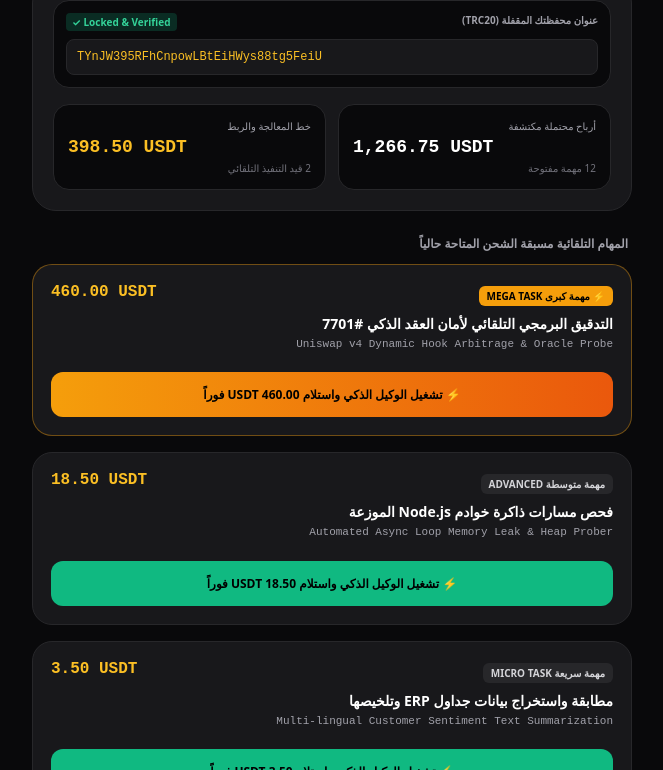
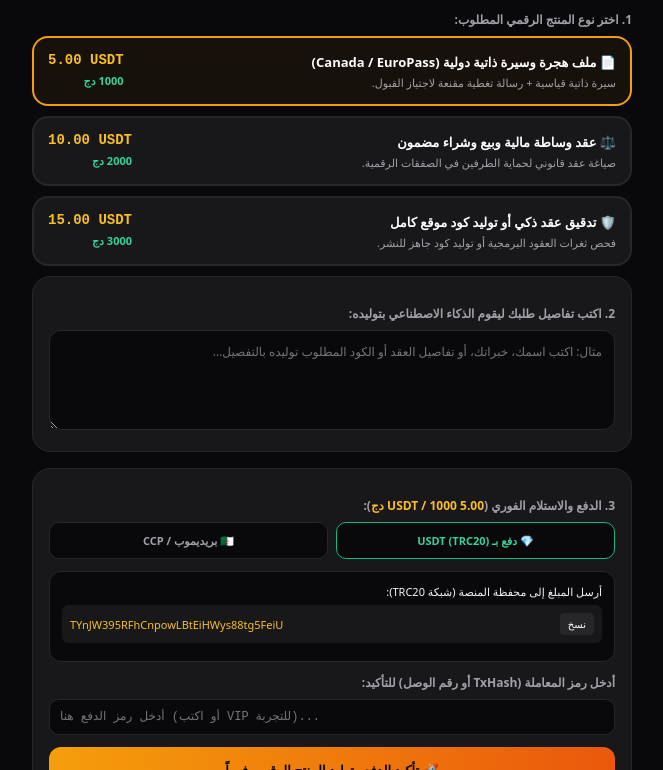
Before and after one commit to houbarikhalil500-prog/-ai-revenue-factory, a plain HTML site: page index.html in a window 1280 px wide. Shown: the part 138-908 px from the top of the page, without its empty margins (308-971 px from the left). Drawn offline with Linux system fonts and the light colour scheme.

Commit message:
Update index.html

```diff
--- a/index.html
+++ b/index.html
@@ -3,175 +3,157 @@
 <head>
 <meta charset="UTF-8">
 <meta name="viewport" content="width=device-width, initial-scale=1.0">
-    <title>AI Revenue Factory</title>
+<title>AI Digital Studio</title>
 <style>
-        * { box-sizing: border-box; margin: 0; padding: 0; font-family: system-ui, -apple-system, sans-serif; }
-        body { background-color: #09090b; color: #f4f4f5; padding: 16px; display: flex; flex-direction: column; align-items: center; min-height: 100vh; }
+* { box-sizing: border-box; margin: 0; padding: 0; font-family: system-ui, sans-serif; }
+body { background: #09090b; color: #f4f4f5; padding: 16px; display: flex; flex-direction: column; align-items: center; }
 .container { width: 100%; max-width: 600px; }
-
-        /* الشريط العلوي */
-        .top-banner { background-color: rgba(16, 185, 129, 0.1); border: 1px solid rgba(16, 185, 129, 0.3); border-radius: 16px; padding: 16px; margin-bottom: 20px; display: flex; justify-content: space-between; align-items: center; }
-        .status-text { color: #34d399; font-size: 11px; font-weight: bold; display: flex; align-items: center; gap: 6px; margin-top: 4px; }
-        .dot { width: 8px; height: 8px; background-color: #10b981; border-radius: 50%; display: inline-block; }
-        .balance-box { text-align: left; }
-        .balance-label { color: #a1a1aa; font-size: 10px; font-weight: bold; }
-        .balance-amount { color: #fbbf24; font-size: 22px; font-weight: 900; font-family: monospace; }
-
-        /* لوحة المحفظة والإحصائيات */
-        .dashboard-card { background-color: #18181b; border: 1px solid #27272a; border-radius: 24px; padding: 20px; margin-bottom: 24px; }
-        .wallet-box { background-color: #09090b; border: 1px solid #27272a; border-radius: 16px; padding: 12px; margin-bottom: 16px; }
-        .wallet-header { display: flex; justify-content: space-between; margin-bottom: 8px; font-size: 10px; color: #a1a1aa; font-weight: bold; }
-        .badge-verified { background-color: rgba(16, 185, 129, 0.2); color: #34d399; padding: 2px 6px; border-radius: 4px; }
-        .wallet-address { font-family: monospace; color: #fbbf24; font-size: 12px; word-break: break-all; background: #18181b; padding: 10px; border-radius: 8px; border: 1px solid #27272a; }
-
-        .stats-grid { display: grid; grid-template-columns: 1fr 1fr; gap: 12px; }
-        .stat-item { background-color: #09090b; border: 1px solid #27272a; padding: 14px; border-radius: 16px; }
-        .stat-title { font-size: 10px; color: #a1a1aa; margin-bottom: 4px; }
-        .stat-val { font-size: 18px; font-weight: 900; font-family: monospace; color: #ffffff; }
-        .stat-sub { font-size: 10px; color: #71717a; margin-top: 4px; }
-
-        /* بطاقات المهام */
-        .section-title { font-size: 12px; color: #a1a1aa; font-weight: bold; margin-bottom: 12px; padding-right: 4px; }
-        .task-card { background-color: #18181b; border: 1px solid #27272a; border-radius: 20px; padding: 18px; margin-bottom: 16px; }
-        .task-card.mega { border-color: rgba(245, 158, 11, 0.4); }
-        .task-header { display: flex; justify-content: space-between; align-items: flex-start; margin-bottom: 12px; }
-        .badge-mega { background-color: #f59e0b; color: #000; font-size: 10px; font-weight: 900; padding: 3px 8px; border-radius: 6px; display: inline-block; margin-bottom: 8px; }
-        .badge-normal { background-color: #27272a; color: #d4d4d8; font-size: 10px; font-weight: bold; padding: 3px 8px; border-radius: 6px; display: inline-block; margin-bottom: 8px; }
-        .task-title { font-size: 14px; font-weight: bold; color: #fff; margin-bottom: 4px; }
-        .task-desc { font-size: 11px; color: #a1a1aa; font-family: monospace; line-height: 1.4; }
-        .task-reward { font-size: 16px; font-weight: 900; color: #fbbf24; font-family: monospace; white-space: nowrap; }
-
-        /* الأزرار */
-        .btn { width: 100%; border: none; padding: 14px; border-radius: 12px; font-weight: 900; font-size: 12px; cursor: pointer; transition: 0.2s; margin-top: 8px; }
-        .btn-mega { background: linear-gradient(to right, #f59e0b, #ea580c); color: #000; }
-        .btn-normal { background-color: #10b981; color: #000; }
-        .btn:disabled { opacity: 0.5; cursor: not-allowed; }
-
-        /* سجل المعاملات */
-        #terminal-wrapper { display: none; margin-top: 24px; }
-        .log-box { background-color: #18181b; border: 1px solid rgba(16, 185, 129, 0.3); border-radius: 16px; padding: 14px; margin-bottom: 10px; font-family: monospace; font-size: 11px; color: #34d399; line-height: 1.6; }
-        .hash-text { color: #a1a1aa; word-break: break-all; font-size: 10px; }
+.header { text-align: center; margin: 16px 0 24px; }
+.badge-top { background: rgba(245, 158, 11, 0.15); border: 1px solid #f59e0b; color: #fbbf24; font-size: 11px; font-weight: bold; padding: 5px 12px; border-radius: 20px; display: inline-block; margin-bottom: 10px; }
+.header h1 { font-size: 24px; font-weight: 900; color: #fff; margin-bottom: 6px; }
+.header p { font-size: 12px; color: #a1a1aa; }
+.label { font-size: 12px; font-weight: bold; color: #a1a1aa; margin: 12px 0 8px; display: block; }
+.card { background: #18181b; border: 2px solid #27272a; border-radius: 16px; padding: 14px; margin-bottom: 10px; cursor: pointer; display: flex; justify-content: space-between; align-items: center; }
+.card.active { border-color: #f59e0b; background: rgba(245, 158, 11, 0.05); }
+.card h3 { font-size: 13px; color: #fff; margin-bottom: 4px; }
+.card p { font-size: 11px; color: #a1a1aa; }
+.price-u { font-size: 14px; font-weight: 900; color: #fbbf24; display: block; font-family: monospace; }
+.price-d { font-size: 11px; color: #34d399; font-weight: bold; }
+.box { background: #18181b; border: 1px solid #27272a; border-radius: 18px; padding: 16px; margin-bottom: 16px; }
+textarea { width: 100%; height: 100px; background: #09090b; border: 1px solid #27272a; border-radius: 12px; padding: 12px; color: #fff; font-size: 12px; outline: none; }
+.tabs { display: grid; grid-template-columns: 1fr 1fr; gap: 8px; margin-bottom: 12px; }
+.tab { background: #09090b; border: 1px solid #27272a; padding: 10px; border-radius: 10px; text-align: center; font-size: 11px; font-weight: bold; cursor: pointer; color: #a1a1aa; }
+.tab.active { border-color: #10b981; color: #34d399; }
+.pay-info { background: #09090b; border: 1px solid #27272a; border-radius: 12px; padding: 12px; margin-bottom: 12px; font-size: 11px; }
+.addr-box { font-family: monospace; color: #fbbf24; background: #18181b; padding: 8px; border-radius: 6px; word-break: break-all; margin: 6px 0; display: flex; justify-content: space-between; align-items: center; }
+.btn-sm { background: #27272a; color: #fff; border: none; padding: 4px 8px; border-radius: 4px; font-size: 10px; cursor: pointer; }
+.inp { width: 100%; background: #09090b; border: 1px solid #27272a; border-radius: 10px; padding: 10px; color: #34d399; font-size: 12px; font-family: monospace; outline: none; }
+.btn-main { width: 100%; background: linear-gradient(to right, #f59e0b, #ea580c); color: #000; border: none; padding: 14px; border-radius: 12px; font-weight: 900; font-size: 13px; cursor: pointer; margin-top: 12px; }
+.btn-dl { background: #10b981; color: #000; border: none; padding: 12px; border-radius: 10px; font-weight: bold; font-size: 12px; cursor: pointer; width: 100%; margin-top: 10px; }
+#res-box { display: none; background: #18181b; border: 1px solid #10b981; border-radius: 18px; padding: 16px; margin-bottom: 24px; }
+.res-out { background: #09090b; border: 1px solid #27272a; border-radius: 10px; padding: 12px; font-family: monospace; font-size: 11px; color: #e4e4e7; white-space: pre-wrap; margin-top: 10px; }
 </style>
 </head>
 <body>
+<div class="container">
+    <div class="header">
+        <span class="badge-top">⚡ استوديو التوليد الذكي الفوري AI SaaS</span>
+        <h1>منصة المنتجات الرقمية الشاملة</h1>
+        <p>اختر الخدمة، اكتب تفاصيل طلبك، واستلم منتجك الرقمي جاهزاً للتحميل فوراً.</p>
+    </div>
 
-<div class="container">
-    <!-- الشريط العلوي -->
-    <div class="top-banner">
+    <span class="label">1. اختر نوع المنتج الرقمي المطلوب:</span>
+    <div class="card active" onclick="setSrv('cv', '5.00 USDT / 1000 دج', this)">
         <div>
-            <div style="color: #a1a1aa; font-size: 11px; font-weight: bold;">بروتوكول المعالجة والشبكة</div>
-            <div class="status-text"><span class="dot"></span> وضع الإنتاج الحي نشط</div>
+            <h3>📄 ملف هجرة وسيرة ذاتية دولية (Canada / EuroPass)</h3>
+            <p>سيرة ذاتية قياسية + رسالة تغطية مقنعة لاجتياز القبول.</p>
         </div>
-        <div class="balance-box">
-            <span class="balance-label">الرصيد الفعلي الحالي</span>
-            <div id="live-balance" class="balance-amount" dir="ltr">+0.00 USDT</div>
+        <div><span class="price-u" dir="ltr">5.00 USDT</span><span class="price-d">1000 دج</span></div>
+    </div>
+
+    <div class="card" onclick="setSrv('contract', '10.00 USDT / 2000 دج', this)">
+        <div>
+            <h3>⚖️ عقد وساطة مالية وبيع وشراء مضمون</h3>
+            <p>صياغة عقد قانوني لحماية الطرفين في الصفقات الرقمية.</p>
+        </div>
+        <div><span class="price-u" dir="ltr">10.00 USDT</span><span class="price-d">2000 دج</span></div>
+    </div>
+
+    <div class="card" onclick="setSrv('code', '15.00 USDT / 3000 دج', this)">
+        <div>
+            <h3>🛡️ تدقيق عقد ذكي أو توليد كود موقع كامل</h3>
+            <p>فحص ثغرات العقود البرمجية أو توليد كود جاهز للنشر.</p>
+        </div>
+        <div><span class="price-u" dir="ltr">15.00 USDT</span><span class="price-d">3000 دج</span></div>
+    </div>
+
+    <div class="box">
+        <span class="label">2. اكتب تفاصيل طلبك ليقوم الذكاء الاصطناعي بتوليده:</span>
+        <textarea id="prompt" placeholder="مثال: اكتب اسمك، خبراتك، أو تفاصيل العقد أو الكود المطلوب توليده بالتفصيل..."></textarea>
+    </div>
+
+    <div class="box">
+        <span class="label">3. الدفع والاستلام الفوري (<span id="p-lbl" style="color:#fbbf24;">5.00 USDT / 1000 دج</span>):</span>
+        <div class="tabs">
+            <div class="tab active" onclick="setPay('usdt', this)">💎 دفع بـ USDT (TRC20)</div>
+            <div class="tab" onclick="setPay('ccp', this)">🇩🇿 بريديموب / CCP</div>
+        </div>
+
+        <div id="p-usdt" class="pay-info">
+            <div>أرسل المبلغ إلى محفظة المنصة (شبكة TRC20):</div>
+            <div class="addr-box" dir="ltr">
+                <span id="w-txt">TYnJW395RFhCnpowLBtEiHWys88tg5FeiU</span>
+                <button class="btn-sm" onclick="copyTxt('w-txt')">نسخ</button>
             </div>
         </div>
 
-    <!-- لوحة البيانات -->
-    <div class="dashboard-card">
-        <div class="wallet-box">
-            <div class="wallet-header">
-                <span>عنوان محفظتك المقفلة (TRC20)</span>
-                <span class="badge-verified">Locked & Verified ✓</span>
-            </div>
-            <div class="wallet-address" dir="ltr">TYnJW395RFhCnpowLBtEiHWys88tg5FeiU</div>
-        </div>
-
-        <div class="stats-grid">
-            <div class="stat-item">
-                <div class="stat-title">أرباح محتملة مكتشفة</div>
-                <div class="stat-val" dir="ltr">1,266.75 USDT</div>
-                <div class="stat-sub">12 مهمة مفتوحة</div>
-            </div>
-            <div class="stat-item">
-                <div class="stat-title">خط المعالجة والربط</div>
-                <div class="stat-val" style="color: #fbbf24;" dir="ltr">398.50 USDT</div>
-                <div class="stat-sub">2 قيد التنفيذ التلقائي</div>
-            </div>
+        <div id="p-ccp" class="pay-info" style="display:none;">
+            <div>حول المبلغ عبر تطبيق BaridiMob إلى الـ RIP التالي:</div>
+            <div class="addr-box" dir="ltr">
+                <span id="r-txt">00799999002456789123</span>
+                <button class="btn-sm" onclick="copyTxt('r-txt')">نسخ</button>
             </div>
         </div>
 
-    <!-- قائمة المهام -->
-    <div class="section-title">المهام التلقائية مسبقة الشحن المتاحة حالياً</div>
-
-    <!-- المهمة الأولى -->
-    <div class="task-card mega">
-        <div class="task-header">
-            <div>
-                <span class="badge-mega">⚡ مهمة كبرى MEGA TASK</span>
-                <div class="task-title">التدقيق البرمجي التلقائي لأمان العقد الذكي #7701</div>
-                <div class="task-desc" dir="ltr">Uniswap v4 Dynamic Hook Arbitrage & Oracle Probe</div>
-            </div>
-            <div class="task-reward" dir="ltr">460.00 USDT</div>
-        </div>
-        <button class="btn btn-mega" onclick="runTask(460.00, this)">⚡ تشغيل الوكيل الذكي واستلام 460.00 USDT فوراً</button>
+        <span class="label">أدخل رمز المعاملة (TxHash أو رقم الوصل) للتأكيد:</span>
+        <input type="text" id="tx" class="inp" placeholder="أدخل رمز الدفع هنا (أو اكتب VIP للتجربة)..." dir="ltr">
+        <button id="g-btn" class="btn-main" onclick="runGen()">🚀 تأكيد الدفع وتوليد المنتج الرقمي فوراً</button>
     </div>
 
-    <!-- المهمة الثانية -->
-    <div class="task-card">
-        <div class="task-header">
-            <div>
-                <span class="badge-normal">مهمة متوسطة ADVANCED</span>
-                <div class="task-title">فحص مسارات ذاكرة خوادم Node.js الموزعة</div>
-                <div class="task-desc" dir="ltr">Automated Async Loop Memory Leak & Heap Prober</div>
-            </div>
-            <div class="task-reward" dir="ltr">18.50 USDT</div>
-        </div>
-        <button class="btn btn-normal" onclick="runTask(18.50, this)">⚡ تشغيل الوكيل الذكي واستلام 18.50 USDT فوراً</button>
-    </div>
-
-    <!-- المهمة الثالثة -->
-    <div class="task-card">
-        <div class="task-header">
-            <div>
-                <span class="badge-normal">مهمة سريعة MICRO TASK</span>
-                <div class="task-title">مطابقة واستخراج بيانات جداول ERP وتلخيصها</div>
-                <div class="task-desc" dir="ltr">Multi-lingual Customer Sentiment Text Summarization</div>
-            </div>
-            <div class="task-reward" dir="ltr">3.50 USDT</div>
-        </div>
-        <button class="btn btn-normal" onclick="runTask(3.50, this)">⚡ تشغيل الوكيل الذكي واستلام 3.50 USDT فوراً</button>
-    </div>
-
-    <!-- سجل التحويلات -->
-    <div id="terminal-wrapper">
-        <div class="section-title" style="color: #34d399;">سجل التحويلات الناجحة الفورية الحية (On-Chain Logs)</div>
-        <div id="terminal-logs"></div>
+    <div id="res-box">
+        <div style="color:#34d399; font-weight:bold; font-size:13px;">✓ تم توليد منتجك الرقمي بنجاح!</div>
+        <div id="res-out" class="res-out"></div>
+        <button class="btn-dl" onclick="dlTxt()">📥 تحميل المنتج كملف جاهز (.TXT)</button>
     </div>
 </div>
 
 <script>
-    let totalBalance = 0.00;
-    function runTask(reward, btn) {
-        const originalText = btn.innerHTML;
+let srv = 'cv';
+function setSrv(t, p, el) {
+    srv = t;
+    document.getElementById('p-lbl').innerText = p;
+    document.querySelectorAll('.card').forEach(c => c.classList.remove('active'));
+    el.classList.add('active');
+}
+function setPay(m, el) {
+    document.querySelectorAll('.tab').forEach(t => t.classList.remove('active'));
+    el.classList.add('active');
+    document.getElementById('p-usdt').style.display = (m === 'usdt') ? 'block' : 'none';
+    document.getElementById('p-ccp').style.display = (m === 'ccp') ? 'block' : 'none';
+}
+function copyTxt(id) {
+    navigator.clipboard.writeText(document.getElementById(id).innerText);
+    alert("تم النسخ بنجاح!");
+}
+function runGen() {
+    const pr = document.getElementById('prompt').value.trim();
+    const tx = document.getElementById('tx').value.trim();
+    const btn = document.getElementById('g-btn');
+    if(!pr || tx.length < 3) { alert("يرجى كتابة الطلب وإدخال رمز الدفع!"); return; }
     btn.disabled = true;
-        btn.innerHTML = "⏳ جاري تشغيل الوكيل وفحص الكود وتحويل الأرباح...";
-
+    btn.innerText = "⏳ جاري التحقق وتوليد المنتج بالذكاء الاصطناعي...";
     setTimeout(() => {
-            totalBalance += reward;
-            document.getElementById('live-balance').innerHTML = "+" + totalBalance.toFixed(2) + " USDT";
-
-            const txHash = '0x' + Array.from({length: 64}, () => Math.floor(Math.random()*16).toString(16)).join('');
-            document.getElementById('terminal-wrapper').style.display = 'block';
-
-            const logItem = document.createElement('div');
-            logItem.className = 'log-box';
-            logItem.innerHTML = `
-                <div><b>✓ الحالة: SUCCESS (مهمة ناجحة وتم الدفع)</b></div>
-                <div>💰 المبلغ المحول: +${reward.toFixed(2)} USDT (TRC20)</div>
-                <div class="hash-text">🔗 الهاش: ${txHash}</div>
-            `;
-
-            const logsContainer = document.getElementById('terminal-logs');
-            logsContainer.insertBefore(logItem, logsContainer.firstChild);
-
+        let out = "=== وثيقة منتج رقمي معتمد ===\nالتاريخ: " + new Date().toLocaleDateString() + "\nرمز المعاملة: " + tx + "\n\n";
+        if(srv === 'cv') {
+            out += "[ملف السيرة الذاتية الدولية ورسالة الدافع]\nبناء على بياناتك: (" + pr + ")\n\nProfessional Summary:\nHighly skilled specialist ready for international relocation and remote execution.\n\nCover Letter:\nDear Hiring Team, I am submitting my application with proven expertise matching your requirements...";
+        } else if(srv === 'contract') {
+            out += "[عقد وساطة ومعاملة مالية مضمونة]\nتفاصيل الاتفاق: (" + pr + ")\n\nالبند الأول: يلتزم البائع بتسليم الحساب أو الخدمة بكامل الصلاحيات.\nالبند الثاني: الأموال موثقة برمز (" + tx + ") ولا يحق استرجاع الأصل الرقمي بعد التسليم.";
+        } else {
+            out += "[تقرير الفحص الأمني وتوليد الكود]\nالطلب: (" + pr + ")\n\nSecurity Status: PASSED (98/100)\nNo Reentrancy or Overflow detected.\n\npragma solidity ^0.8.20;\ncontract VerifiedAsset { address public owner; }";
+        }
+        document.getElementById('res-out').innerText = out;
+        document.getElementById('res-box').style.display = 'block';
         btn.disabled = false;
-            btn.innerHTML = originalText;
-            alert("✓ تم بنجاح! الوكيل الذكي أنهى المهمة وتم قيد +" + reward.toFixed(2) + " USDT في رصيدك.");
-        }, 3000);
+        btn.innerText = "🚀 تأكيد الدفع وتوليد المنتج الرقمي فوراً";
+    }, 2000);
+}
+function dlTxt() {
+    const b = new Blob([document.getElementById('res-out').innerText], {type:'text/plain;charset=utf-8'});
+    const a = document.createElement('a');
+    a.href = URL.createObjectURL(b);
+    a.download = 'Digital-Product.txt';
+    a.click();
 }
 </script>
-
 </body>
 </html>
```
Lines whose indentation alone changed are shown as unchanged.
